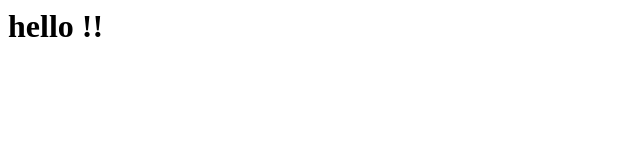
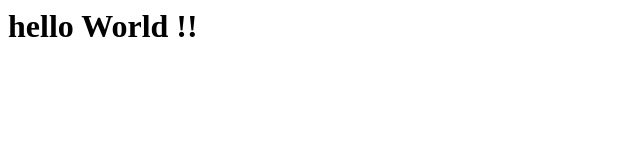
Before and after one commit to Akhilgadda/Akhilgadda.github.io, a plain HTML site: page index.html in a window 1280 px wide. Shown: the whole page, without its empty margins (0-640 px from the left). Drawn offline with Linux system fonts and the light colour scheme.

Commit message:
Merge branch 'main' of https://github.com/Akhilgadda/Akhilgadda.github.io

```diff
--- a/index.html
+++ b/index.html
@@ -3,6 +3,6 @@
     <title>hello</title>
   </head>
   <body>
-    <h1>hello !!</h1>
+    <h1>hello World !!</h1>
    </body>
 </html>
```
